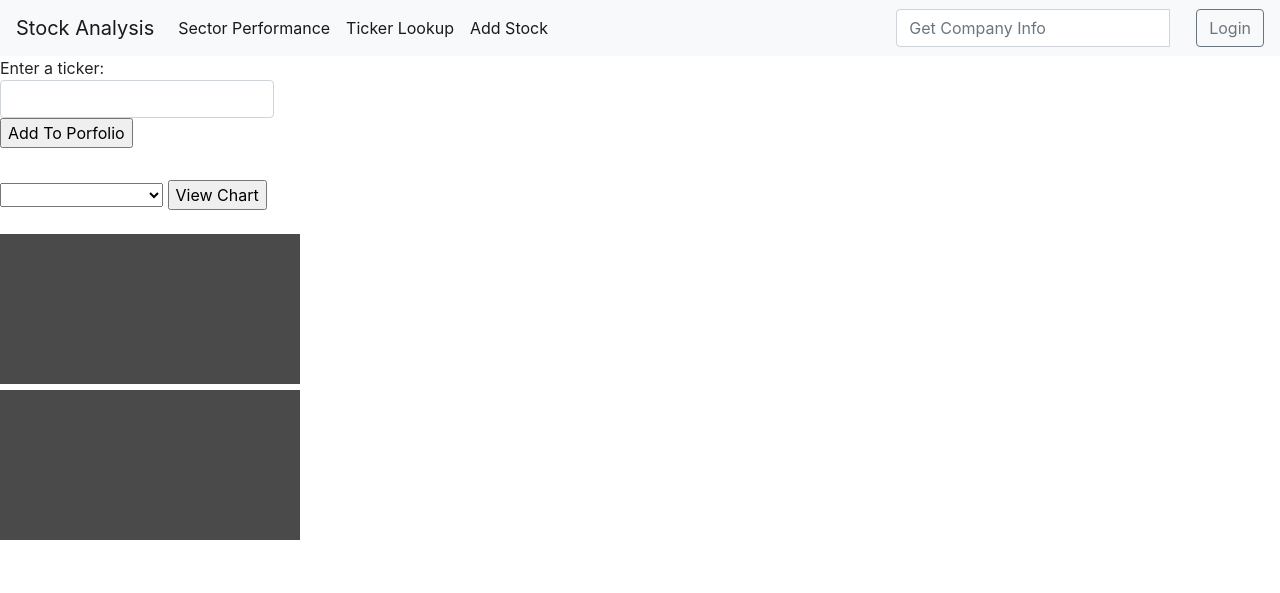
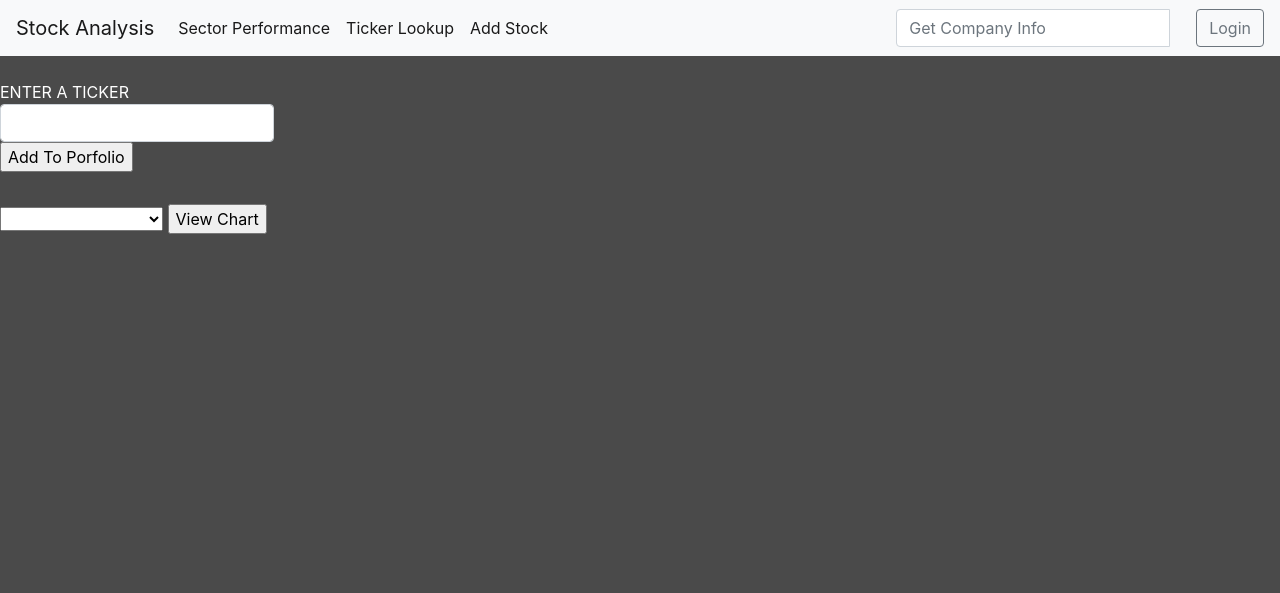
Before and after one commit to Linh-T-Pham/Stock-Analysis-Tool, a Flask app: page /add_stock in a window 1280 px wide. Shown: the top 593 px of the page. Run offline with Flask 2, Linux system fonts and the light colour scheme; a map, chart or similar area stays blank; some libraries are stand-ins or nearby versions.

Commit message:
Changed color for add_portfolio page

```diff
--- a/templates/charts.html
+++ b/templates/charts.html
@@ -4,12 +4,20 @@
 
 {% block content %}
 
+<br>
 <!DOCTYPE html>
 <html>
 <body>
+<style>
+  body{
+    background-color: #4a4a4a;
+  }
+</style>
+
+
 <form action="/add_portfolio" method="POST">
   <div class="topnav">
-      <label>Enter a ticker:
+      <label><font color="white">ENTER A TICKER</font>
         <input type="ticker" name="ticker" required class="form-control">
         <input type="submit" value="Add To Porfolio" id="my-profolio">
   </div>
@@ -49,7 +57,8 @@ with old ticker and company name to new ones. Then on the terminal, run seed_dat
     <option value="NKE">Nike</option>
 
   </select>
-  <input type="submit" value="View Chart" id="ticker-submit"><br><br>
+  <input type="submit" value="View Chart" id="ticker-submit"><br><br><br>
+
 </form>
 
   <div class="Company">
@@ -113,6 +122,7 @@ with old ticker and company name to new ones. Then on the terminal, run seed_dat
             title:{
                     display:true,
                     text: "DAILY PRICE IN 2019",
+                    fontColor: "#FFA500",
                     fontSize: 18},
 
             tooltips: {
@@ -214,6 +224,7 @@ with old ticker and company name to new ones. Then on the terminal, run seed_dat
                   title:{
                     display:true,
                     text: "DAILY PRICE VARIATION IN 2019",
+                    fontColor: "#90EE90",
                     fontSize: 18
 
                   },
--- a/templates/homepage.html
+++ b/templates/homepage.html
@@ -33,7 +33,7 @@
 <div id="carouselExampleFade" class="carousel slide carousel-fade" data-ride="carousel">
   <div class="carousel-inner">
     <div class="carousel-item active">
-      <img src="static/markus-spiske-5gGcn2PRrtc-unsplash.jpg" class="d-block w-100" alt="...">
+      <img src="static/roberto-junior-4fsCBcZt9H8-unsplash.jpg" class="d-block w-100" alt="...">
     </div>
     <div class="carousel-item">
       <img src="static/michael-longmire-lhltMGdohc8-unsplash.jpg" class="d-block w-100" alt="...">
```
